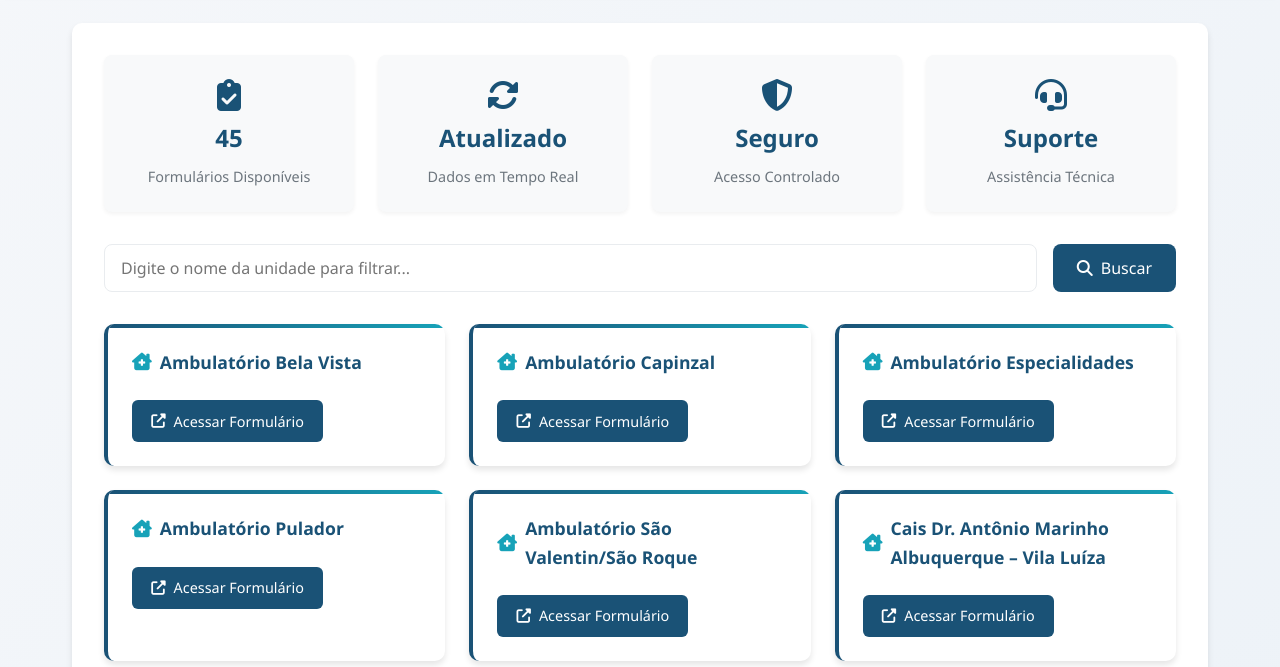
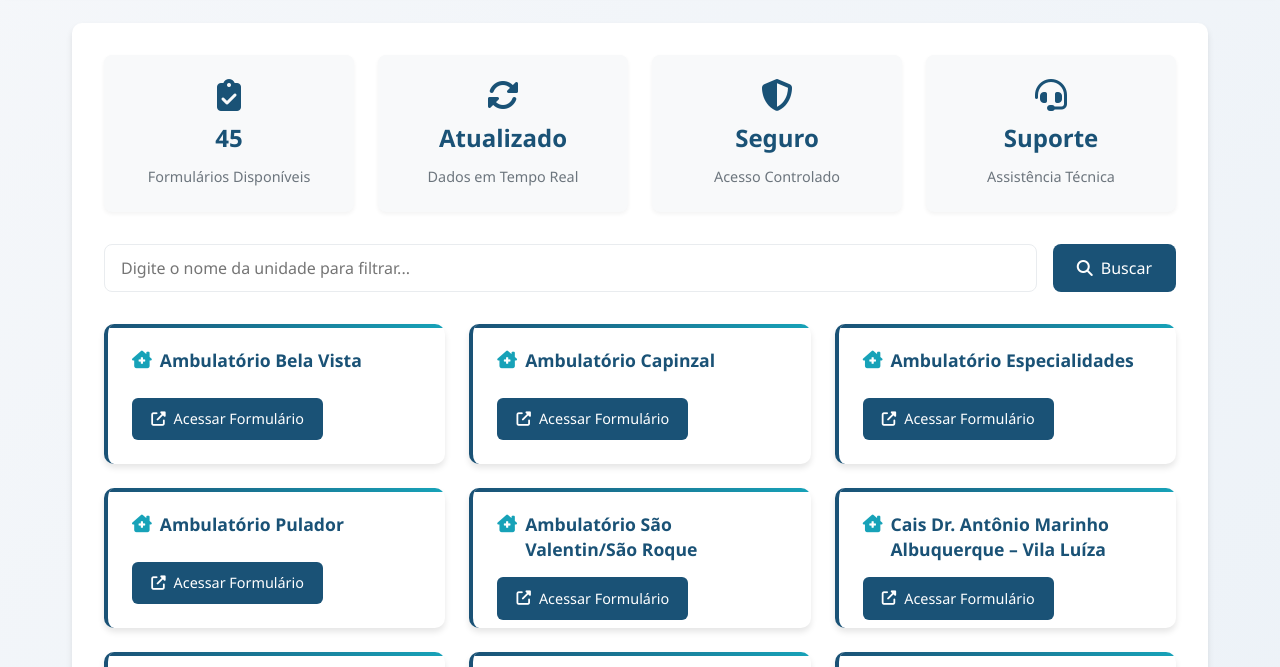
Before and after one commit to gti-sms/GTI-materiais-contratos, a plain HTML site: page index.html in a window 1280 px wide. Shown: the part 133-800 px from the top of the page. Drawn offline with Linux system fonts and the light colour scheme.

Commit message:
Refactor unit card layout and link structure
Updated layout and styling for unit cards and links.

```diff
--- a/index.html
+++ b/index.html
@@ -203,6 +203,9 @@
             border-left: 4px solid var(--primary);
             position: relative;
             overflow: hidden;
+            display: flex;
+            flex-direction: column;
+            height: 140px; /* Altura fixa para padronizar */
         }
 
         .unit-card:hover {
@@ -226,12 +229,22 @@
             color: var(--primary);
             font-size: 1.1rem;
             display: flex;
-            align-items: center;
+            align-items: flex-start;
             gap: 0.5rem;
+            flex: 1;
+            line-height: 1.4;
         }
 
         .unit-name i {
             color: var(--accent);
+            margin-top: 0.2rem;
+            flex-shrink: 0;
+        }
+
+        .unit-link-container {
+            margin-top: auto; /* Empurra o botão para baixo */
+            display: flex;
+            justify-content: flex-start;
         }
 
         .unit-link {
@@ -245,8 +258,8 @@
             border-radius: 6px;
             font-weight: 500;
             transition: var(--transition);
-            margin-top: 0.5rem;
             font-size: 0.9rem;
+            width: auto;
         }
 
         .unit-link:hover {
@@ -412,6 +425,11 @@
                 grid-template-columns: 1fr;
             }
 
+            .unit-card {
+                height: auto;
+                min-height: 140px;
+            }
+
             .search-box {
                 flex-direction: column;
             }
@@ -519,12 +537,9 @@
             <p>Secretaria Municipal de Saúde - Sistema de Controle de Materiais de Limpeza</p>
             <p>© 2025 - Todos os direitos reservados</p>
             <div class="footer-links">
-                <a href="#"><i class="fas fa-question-circle"></i> Ajuda</a>
                 <a href="https://wa.me/555499771610?text=Olá!%20Preciso%20de%20suporte%20técnico%20para%20o%20Sistema%20de%20Controle%20de%20Materiais%20de%20Limpeza%20da%20SMS" class="whatsapp-link">
-                    <i class="fab fa-whatsapp"></i> Suporte GTI -
-                </a>
-                <a href="#"><i class="fas fa-shield-alt"></i> Privacidade</a>
-                <a href="#"><i class="fas fa-file-alt"></i> Termos de Uso</a>
+                    <i class="fab fa-whatsapp"></i> Suporte GTI </a>
+
             </div>
         </div>
     </footer>
@@ -540,11 +555,11 @@
             { name: "Cais Dr. Antônio Marinho Albuquerque – Vila Luíza", url: "https://docs.google.com/spreadsheets/d/1vmGatR4fnWFjsbVK9zEo5J1hcYFQQlnP1v8wHk2w_mE/edit?usp=sharing" },
             { name: "Cais Dr. Cyrio Nacul – Petrópolis", url: "https://docs.google.com/spreadsheets/d/1LWEq2oQopnvV-CwMPaTuJ4q-CnHB02b6nBdZEF85aZE/edit?usp=sharing" },
             { name: "Cais Dr. Erwin Crussius – Hípica", url: "https://docs.google.com/spreadsheets/d/1zgoDmusVt1xzzTD2Mac_JOZbE-LHPUwrl83yWi5MOjs/edit?usp=sharing" },
-            { name: "Cais Dr. Luís Augusto Hexsel – Boqueirão", url: "https://docs.google.com/spreadsheets/d/1zgoDmusVt1xzzTD2Mac_JOZbE-LHPUwrl83yWi5MOjs/edit?usp=sharing" }, // URL duplicada corrigida
+            { name: "Cais Dr. Luís Augusto Hexsel – Boqueirão", url: "https://docs.google.com/spreadsheets/d/1zgoDmusVt1xzzTD2Mac_JOZbE-LHPUwrl83yWi5MOjs/edit?usp=sharing" },
             { name: "Cais Dr. Luís Fragomeni – São Cristóvão", url: "https://docs.google.com/spreadsheets/d/1K4V0xWRXA0TV17ABkAW1pRMKCq_8vutLdZP1iYic1s8/edit?usp=sharing" },
             { name: "Caps Ad", url: "https://docs.google.com/spreadsheets/d/1aVUAMx5PT2JdBSp7vlTVth1a03Fca2ZxBDCUdHmbId0/edit?usp=sharing" },
             { name: "Caps I", url: "https://docs.google.com/spreadsheets/d/12WO4BAAAon-_bKTcR6LHkLn42H-sQrN7-6refW8lk7M/edit?usp=sharing" },
-            { name: "Caps II", url: "https://docs.google.com/spreadsheets/d/12WO4BAAAon-_bKTcR6LHkLn42H-sQrN7-6refW8lk7M/edit?usp=sharing" }, // URL duplicada corrigida
+            { name: "Caps II", url: "https://docs.google.com/spreadsheets/d/12WO4BAAAon-_bKTcR6LHkLn42H-sQrN7-6refW8lk7M/edit?usp=sharing" },
             { name: "Central de Vacinas", url: "https://docs.google.com/spreadsheets/d/1c1npV4dk1du1cJ3ZYnJS1f9oLfsbFoEgJ517bbjMQ6o/edit?usp=sharing" },
             { name: "Centro de Referência de Saúde da Mulher", url: "https://docs.google.com/spreadsheets/d/1ha6k11NHABlQVPIsy8vJK65bBvc4WWc60-DB7OjrUzM/edit?usp=sharing" },
             { name: "Centro de Referência de Saúde do Idoso", url: "https://docs.google.com/spreadsheets/d/1cCSmcp9xQcp6Ax1r3xEuAhNkEY39DiRxDohwxLYza_E/edit?usp=sharing" },
@@ -616,9 +631,11 @@
                         <i class="fas fa-clinic-medical"></i>
                         ${unit.name}
                     </div>
-                    <a href="#" class="unit-link" data-url="${unit.url}" data-name="${unit.name}">
-                        <i class="fas fa-external-link-alt"></i> Acessar Formulário
-                    </a>
+                    <div class="unit-link-container">
+                        <a href="#" class="unit-link" data-url="${unit.url}" data-name="${unit.name}">
+                            <i class="fas fa-external-link-alt"></i> Acessar Formulário
+                        </a>
+                    </div>
                 `;
 
                 unitsGrid.appendChild(unitCard);
```
